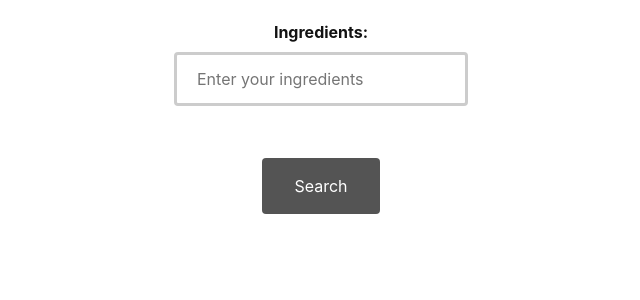
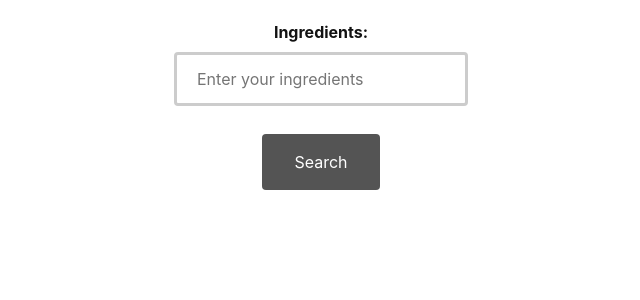
Before and after one commit to val-alex/recipe-app, a Next.js app: page /recipe-app/ in a window 1280 px wide. Shown: the top 300 px of the page, without its empty margins (319-959 px from the left). Built offline with nearby package versions, Linux system fonts and the light colour scheme.

Commit message:
moved from formik to react hook form

```diff
--- a/package.json
+++ b/package.json
@@ -8,7 +8,6 @@
     "@testing-library/jest-dom": "^5.16.5",
     "@typescript-eslint/eslint-plugin": "^5.34.0",
     "enzyme": "^3.11.0",
-    "formik": "^2.2.9",
     "history": "^5.3.0",
     "husky": "^8.0.1",
     "jest": "^28.1.3",
@@ -23,8 +22,7 @@
     "redux": "^4.2.0",
     "redux-actions": "^2.6.5",
     "redux-saga": "^1.2.1",
-    "styled-components": "^5.3.5",
-    "yup": "^0.32.11"
+    "styled-components": "^5.3.5"
   },
   "lint-staged": {
     "src/**/*.{js,jsx,ts,tsx,json,css,scss,md}": [
@@ -74,6 +72,7 @@
     "eslint-config-next": "12.2.5",
     "eslint-plugin-react": "^7.30.1",
     "gh-pages": "^4.0.0",
+    "react-hook-form": "^7.34.2",
     "swr": "^1.3.0",
     "typescript": "^4.7.4"
   }
--- a/src/components/IngredientsForm/IngredientsForm.js
+++ b/src/components/IngredientsForm/IngredientsForm.js
@@ -1,89 +1,49 @@
 import { useRouter } from "next/router";
 
-import { Formik } from "formik";
+import { useForm } from "react-hook-form";
 import { useDispatch } from "react-redux";
-import * as Yup from "yup";
 
 import { getRecipes, setRecentSearches } from "@store/Reducers/recipesSlice";
 
 import * as Styles from "./IngredientsFormStyles";
 
-const validationSchema = Yup.object().shape({
-  ingredients: Yup.string()
-    .min(3, "ingredients must have at least 3 letters")
-    .required("Must enter an ingredient"),
-});
-
-export const Error = ({ touched, message }) => {
-  if (!touched) {
-    return <Styles.FormError>&nbsp;</Styles.FormError>;
-  }
-
-  if (message) {
-    return <Styles.FormError>{message}</Styles.FormError>;
-  }
-
-  return <Styles.FormValid>Valid</Styles.FormValid>;
-};
-
 export const IngredientsForm = ({ children }) => {
   const dispatch = useDispatch();
   let router = useRouter();
 
-  const handleSubmit = ({ ingredients }, { setSubmitting, resetForm }) => {
-    setSubmitting(true);
+  const {
+    register,
+    handleSubmit,
+    formState: { errors },
+  } = useForm();
 
+  const onSubmit = ({ ingredients }) => {
     dispatch(setRecentSearches(ingredients));
     dispatch(getRecipes(ingredients));
-
-    resetForm();
-    setSubmitting(false);
 
     router.push("/recipes");
   };
 
   return (
-    <Formik
-      initialValues={{ ingredients: "" }}
-      validationSchema={validationSchema}
-      onSubmit={handleSubmit}
-    >
-      {({
-        values,
-        errors,
-        touched,
-        handleChange,
-        handleBlur,
-        handleSubmit,
-        isSubmitting,
-      }) => (
-        <form onSubmit={handleSubmit}>
+    <form onSubmit={handleSubmit(onSubmit)}>
       <Styles.FormInputWrapper>
-            <Styles.FormLabel htmlFor="ingredients">
-              Ingredients:
-            </Styles.FormLabel>
+        <Styles.FormLabel htmlFor="ingredients">Ingredients:</Styles.FormLabel>
 
         <Styles.FormInput
-              type="text"
-              name="ingredients"
-              if="ingredients"
+          defaultValue=""
+          {...register("ingredients", { required: true })}
           placeholder="Enter your ingredients"
-              onChange={handleChange}
-              onBlur={handleBlur}
-              value={values.ingredients}
         />
 
-            <Error touched={touched.ingredients} message={errors.ingredients} />
+        {errors.ingredients ? (
+          <span>Please enter 1 or more ingredients</span>
+        ) : null}
 
         {children ? <div>{children}</div> : null}
 
-            <Styles.FormButton type="submit" disabled={isSubmitting}>
-              Search
-            </Styles.FormButton>
+        <Styles.FormButton type="submit">Search</Styles.FormButton>
       </Styles.FormInputWrapper>
     </form>
-      )}
-    </Formik>
   );
 };
 
```
Also changed, not shown: 1 other file (tests, documents, lock files or other folders). Lines whose indentation alone changed are shown as unchanged.
